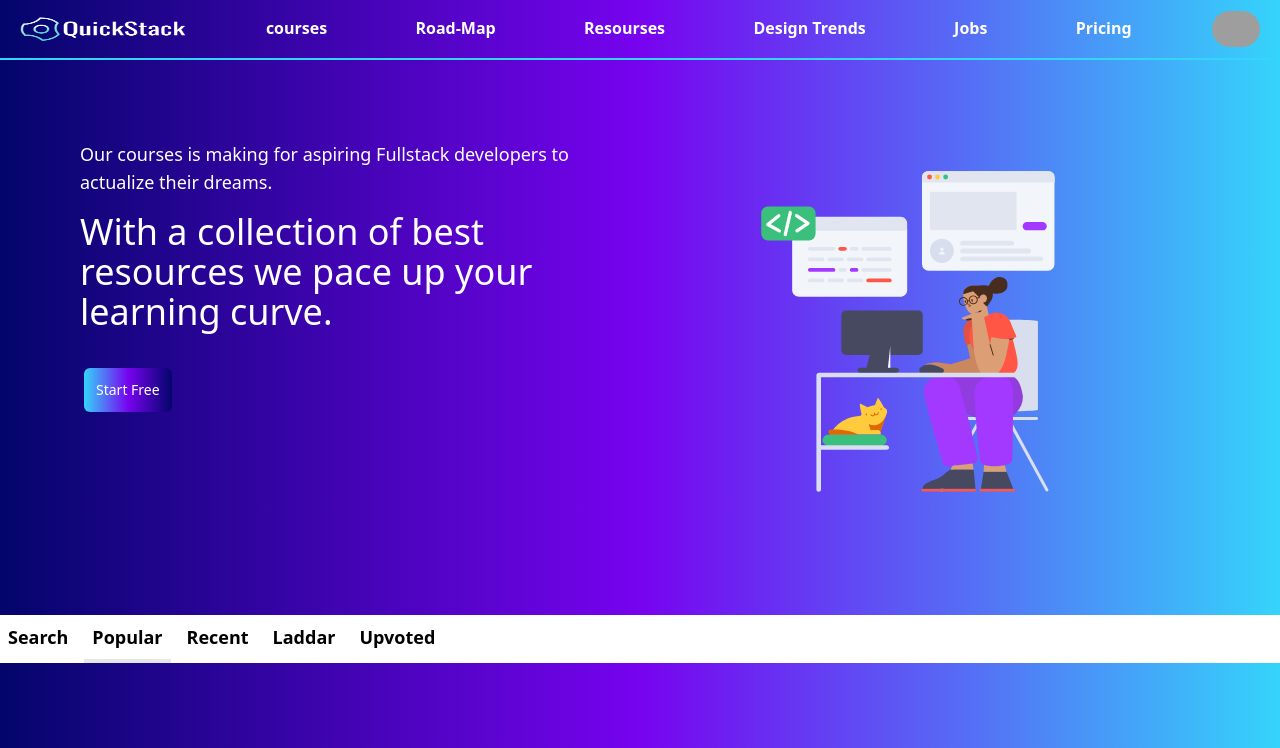
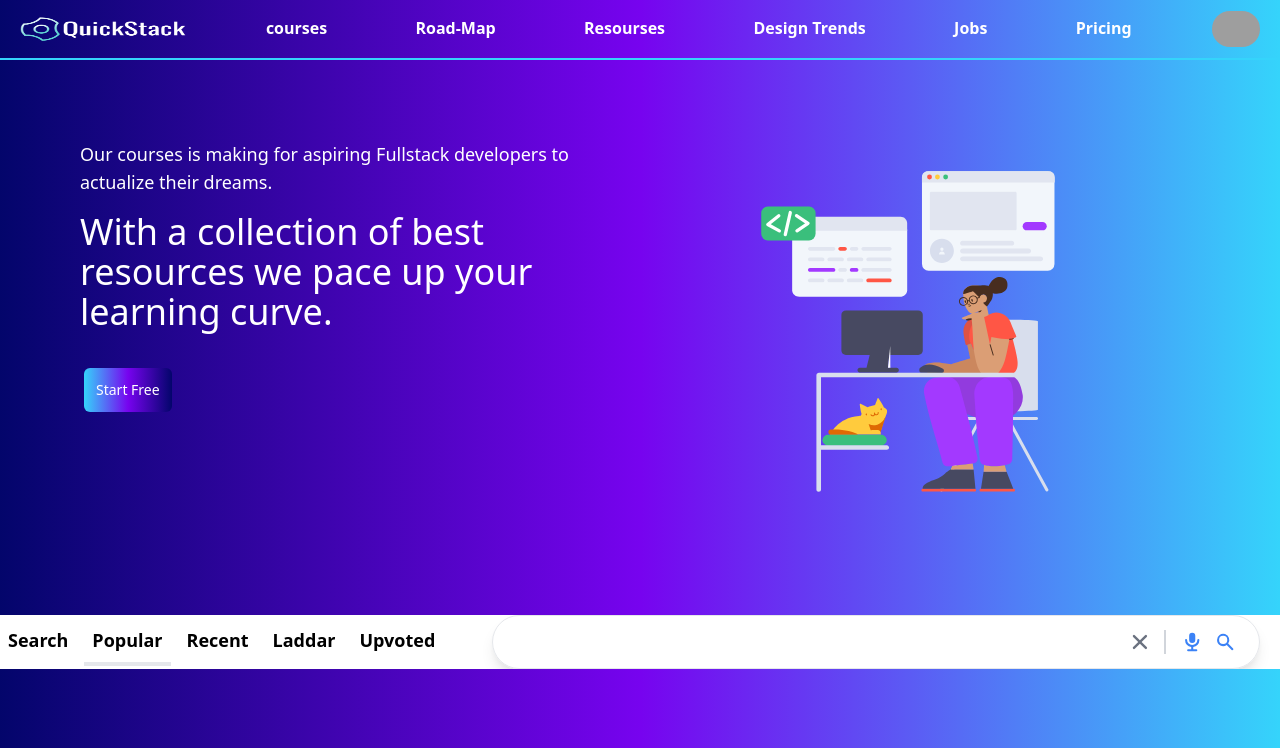
Before and after one commit to CodexpathCommunity/QuickStack, a Next.js app: page / in a window 1280 px wide. Shown: the top 748 px of the page. Built offline with nearby package versions, Linux system fonts and the light colour scheme; grey boxes are pictures that could not be loaded.

Commit message:
added the search field

```diff
--- a/components/Contents/Index.js
+++ b/components/Contents/Index.js
@@ -1,7 +1,19 @@
 import { useState } from "react";
 import Link from "./Link";
+import { MicrophoneIcon, SearchIcon, XIcon } from "@heroicons/react/solid";
+import { useRef } from "react";
+import { useRouter } from "next/router";
 
 function Contents() {
+  const router = useRouter();
+  const searchInputRef = useRef(null);
+
+  const search = (e) => {
+    e.preventDefault();
+    const term = searchInputRef.current.value;
+    if (!term) return;
+    router.push(`/search?term=${term}`);
+  };
   const [lineState, setLineState] = useState({
     search: false,
     popular: true,
@@ -90,6 +102,7 @@ function Contents() {
 
   return (
     <div className="flex flex-col w-full max-w-screen-xl m-auto ">
+      <div className="flex items-center justify-between">
         <div className="flex items-center space-x-2 ">
           {linkData.map(({ state, name, value }) => (
             <Link
@@ -100,6 +113,26 @@ function Contents() {
             />
           ))}
         </div>
+        <form className="flex flex-grow border px-6 py-3 ml-10 mr-5 border-gray-200 rounded-full shadow-lg max-w-3xl items-center">
+          <input
+            type="text"
+            ref={searchInputRef}
+            className="flex-grow w-full focus:outline-none"
+            defaultValue={router.query.term}
+          />
+          <XIcon
+            className="h-7 sm:mr-3 text-gray-500 cursor-pointer transition duration-100 transform hover:scale-125"
+            onClick={() => (searchInputRef.current.value = "")}
+          />
+          <MicrophoneIcon className="mr-3 h-6 hidden sm:inline-flex text-blue-500 border-l-2 pl-4 border-gray-300" />
+          <SearchIcon
+            className="h-6 hidden sm:inline-flex text-blue-500 cursor-pointer"
+            onClick={search}
+          />
+
+          <button hidden type="submit" onClick={search}></button>
+        </form>
+      </div>
     </div>
   );
 }
```
Lines whose indentation alone changed are shown as unchanged.
